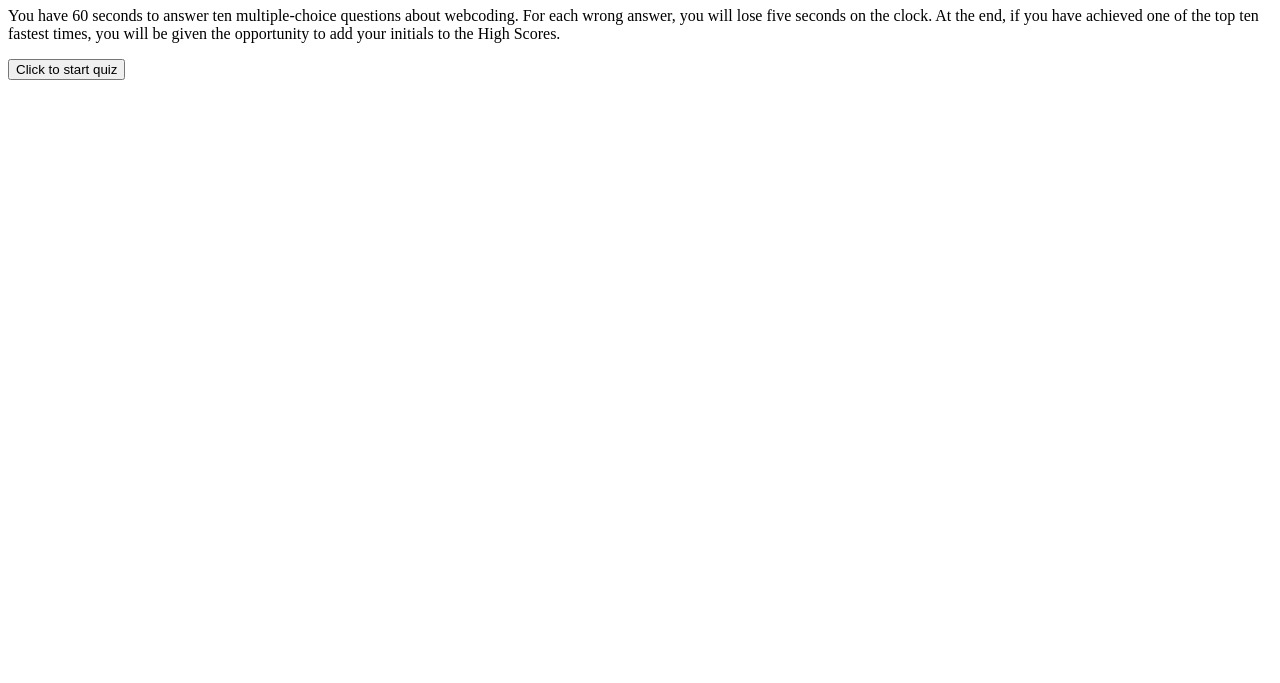
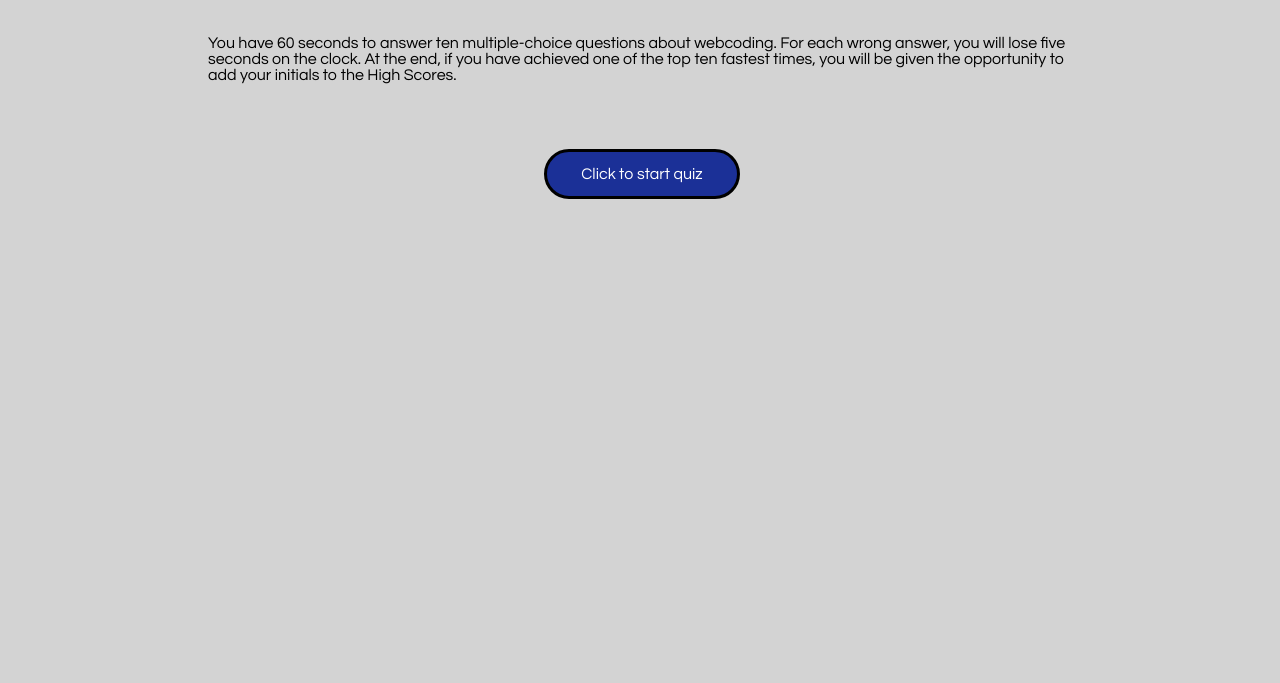
Before and after one commit to LauraCole1900/javaScriptCodeQuiz, a plain HTML site: page index.html in a window 1280 px wide. Shown: the part 117-800 px from the top of the page. Drawn offline with Linux system fonts and the light colour scheme; a web font is replaced by a local one.

Commit message:
add styling on landing page

```diff
--- a/index.html
+++ b/index.html
@@ -1,11 +1,15 @@
 <!DOCTYPE html>
 <html lang="en">
+
 <head>
   <meta charset="UTF-8">
   <meta name="viewport" content="width=device-width, initial-scale=1.0">
-  <link href="https://fonts.googleapis.com/css2?family=Grenze+Gotisch:wght@300&family=Questrial&display=swap" rel="stylesheet">
+  <link href="https://fonts.googleapis.com/css2?family=Grenze+Gotisch:wght@300&family=Questrial&display=swap"
+    rel="stylesheet">
+  <link rel="stylesheet" href="style.css">
   <title>Coding Quiz</title>
 </head>
+
 <body>
   <div id="timer">
     <!-- timer in js -->
@@ -16,9 +20,13 @@
     <h1>Welcome to my code quiz!</h1>
     <p>
       <!-- explain how quiz works with timer, hs, etc. -->
-      You have 60 seconds to answer ten multiple-choice questions about webcoding. For each wrong answer, you will lose five seconds on the clock. At the end, if you have achieved one of the top ten fastest times, you will be given the opportunity to add your initials to the High Scores.
+      You have 60 seconds to answer ten multiple-choice questions about webcoding. For each wrong answer, you will lose
+      five seconds on the clock. At the end, if you have achieved one of the top ten fastest times, you will be given
+      the opportunity to add your initials to the High Scores.
     </p>
-    <button id="start">Click to start quiz</button>
+    <div class="btnDiv">
+      <button id="start">Click to start quiz</button>
+    </div>
   </div>
   <div id="questions">
     <h2 id="question-title"></h2>
@@ -34,6 +42,7 @@
   </div>
   <script src="script.js"></script>
 </body>
+
 </html>
 
 <!-- Create questions, how many? -->
--- /dev/null
+++ b/style.css
@@ -0,0 +1,40 @@
+body {
+  background-color: lightgray;
+}
+
+h1 {
+  text-align: center;
+}
+
+p {
+  margin: 50px 200px;
+  font-family: 'Questrial', sans-serif;
+}
+
+.btnDiv {
+  text-align: center;
+}
+
+#start {
+  border: 3px solid black;
+  background-color: #1b3097;
+  border-radius: 25px;
+  display: inline-block;
+  font-size: 16px;
+  font-family: 'Questrial', sans-serif;
+  line-height: 16px;
+  margin: 16px 16px 16px 20px;
+  padding: 14px 34px;
+  text-align: center;
+  color: white;
+  cursor: pointer;
+}
+
+h2 {
+  text-align: center;
+}
+
+#choices {
+  margin: 50px 200px;
+
+}
```
